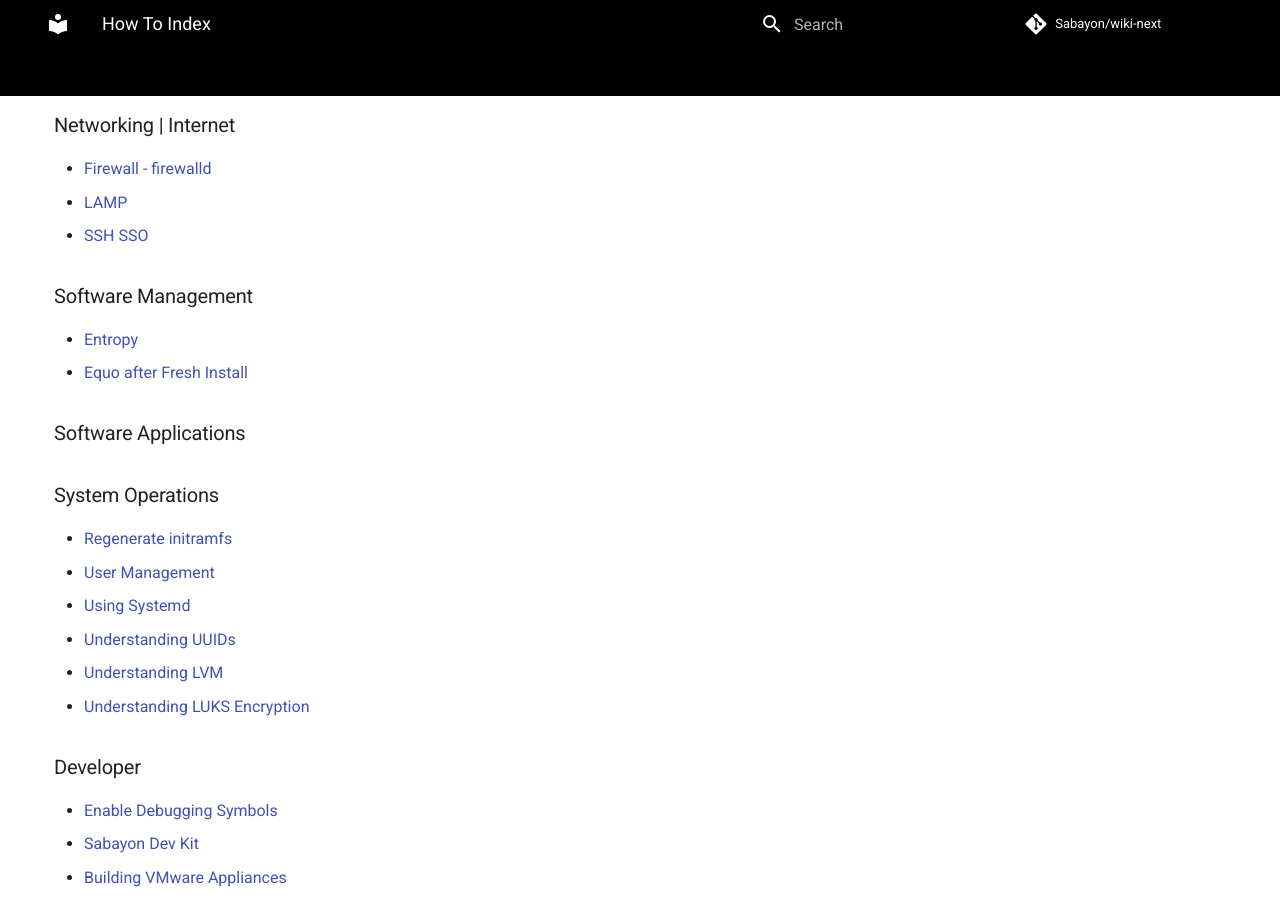
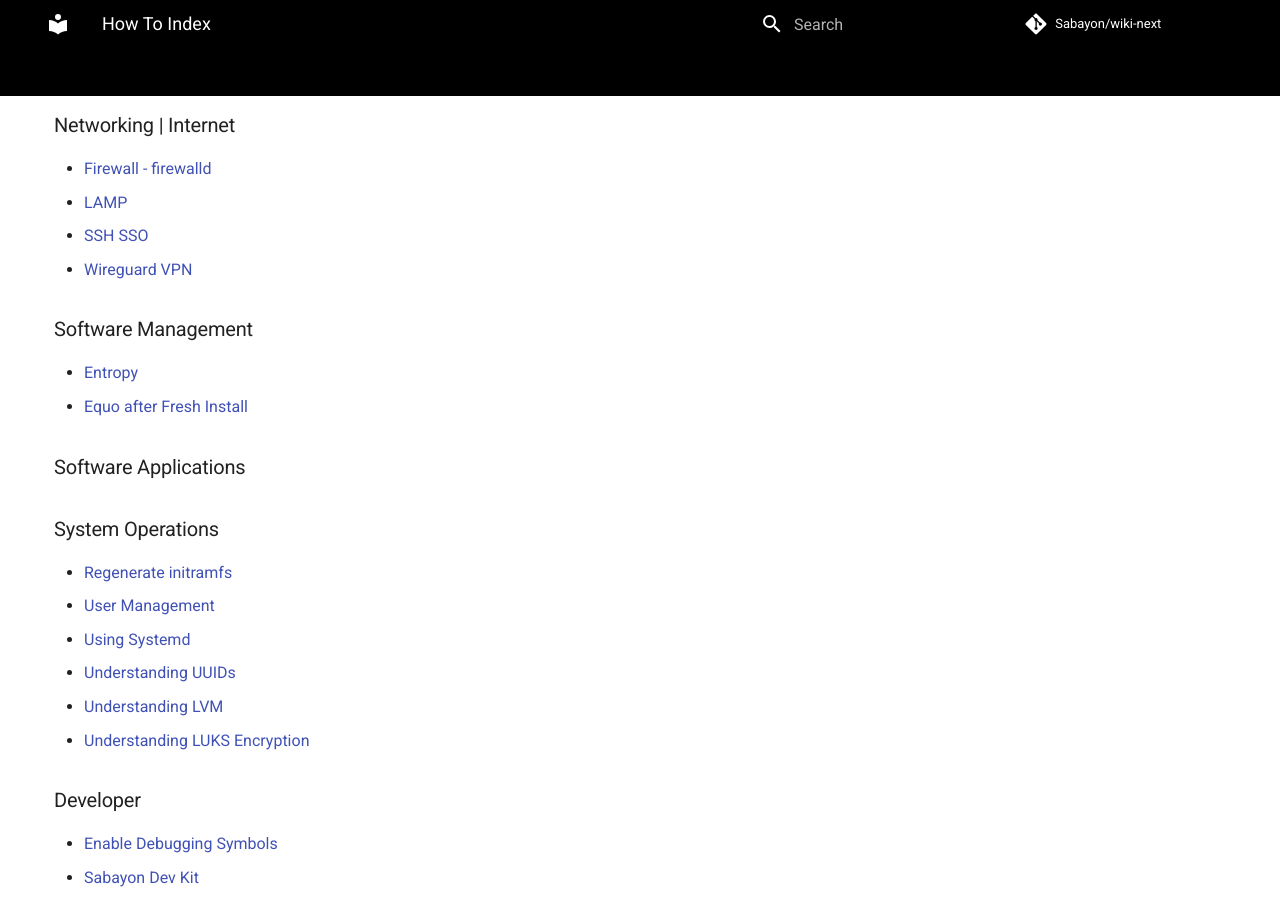
Before and after one commit to Sabayon/wiki-next, an MkDocs documentation site: the page built from docs/articles/howto.md, in a window 1280 px wide and 900 px high, scrolled down 412 px. Built offline with MkDocs 1.6.1 and Material for MkDocs 9.7.7, drawn with Linux system fonts in a browser that asks for light colours; comment, search, counter and statistics services are not loaded.

Commit message:
Update howto.md

```diff
--- a/docs/articles/howto.md
+++ b/docs/articles/howto.md
@@ -13,6 +13,7 @@
 * [Firewall - firewalld](firewall.md)
 * [LAMP](lamp.md)
 * [SSH SSO](SSH_Single_Signon.md)
+* [Wireguard VPN](wireguard.md)
 
 ### Software Management
 * [Entropy](entropy.md)
```
